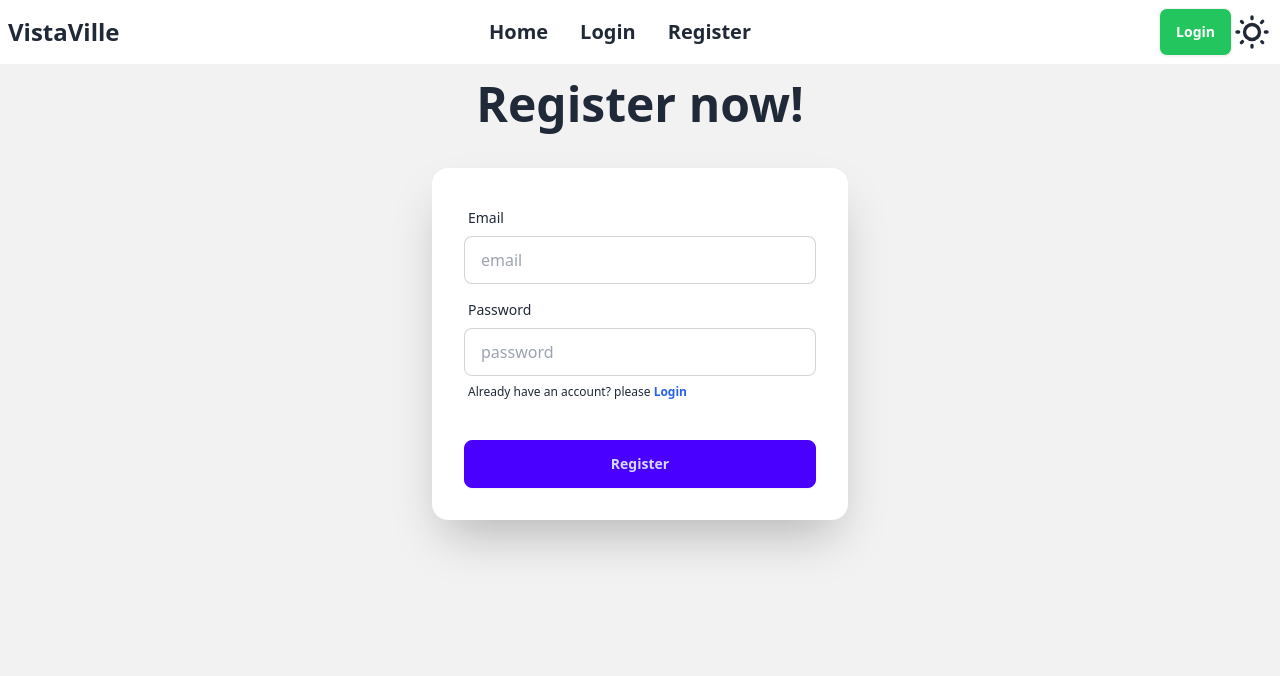
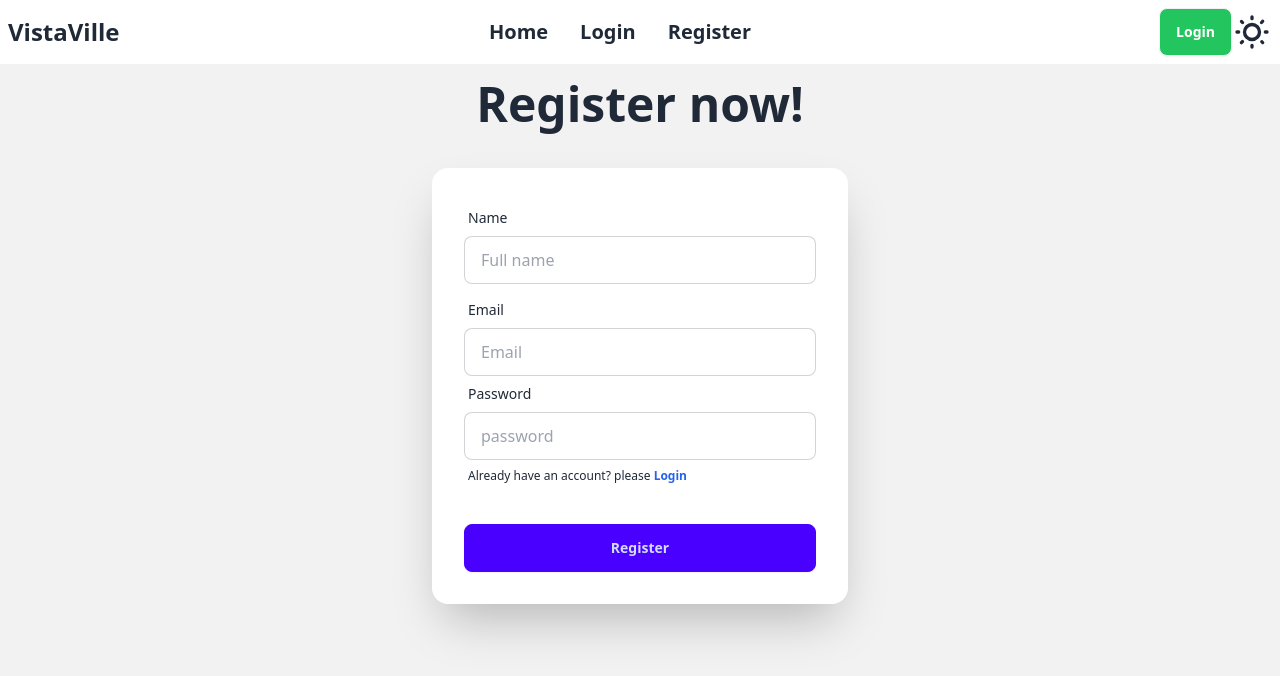
Before and after one commit to Rahi94/assignment-9-recap, a React (Vite) app: page /register in a window 1280 px wide. Shown: the top 676 px of the page. Built offline with nearby package versions, Linux system fonts and the light colour scheme.

Commit message:
form validation completed

```diff
--- a/package.json
+++ b/package.json
@@ -13,6 +13,7 @@
     "firebase": "^10.12.5",
     "react": "^18.3.1",
     "react-dom": "^18.3.1",
+    "react-hook-form": "^7.52.2",
     "react-router-dom": "^6.26.0"
   },
   "devDependencies": {
--- a/src/components/firebaseProvider/FirebaseProvider.jsx
+++ b/src/components/firebaseProvider/FirebaseProvider.jsx
@@ -1,10 +1,19 @@
 import React, { createContext } from 'react';
+import { getAuth, createUserWithEmailAndPassword } from "firebase/auth";
+import auth from '../../firebase/firebase.config';
+export const AuthContext = createContext(null);
 
-export const AuthContext = createContext(null);
+// create user
+const createUser = (email, password)=>{
+    return createUserWithEmailAndPassword(auth, email, password)
+
+}
 
 const FirebaseProvider = ({children}) => {
 
-    const allValue = {name: 'test'};
+    const allValue = {
+        createUser
+    };
     return (
         <AuthContext.Provider value={allValue}>
             {children}
--- a/src/pages/register/Register.jsx
+++ b/src/pages/register/Register.jsx
@@ -1,8 +1,22 @@
-import React from 'react';
+import React, { useContext } from 'react';
 import Navbar from '../../components/Navbar';
 import { Link } from 'react-router-dom';
+import { AuthContext } from '../../components/firebaseProvider/FirebaseProvider';
+import { useForm } from 'react-hook-form';
 
 const Register = () => {
+
+        const {createUser} = useContext(AuthContext)
+        console.log(createUser)
+
+        const {
+            register,
+            handleSubmit,
+            watch,
+            formState: { errors },
+          } = useForm()
+          const onSubmit = (data) => console.log(data)
+
     return (
         <div>
             <Navbar></Navbar>
@@ -14,18 +28,32 @@ const Register = () => {
 
                     </div>
                     <div className="card mt-6 w-1/3 bg-base-100  shrink-0 shadow-2xl">
-                        <form className="card-body">
+                        <form onSubmit={handleSubmit(onSubmit)} className="card-body">
+                            <div className="form-control">
+                                <label className="label">
+                                    <span className="label-text">Name</span>
+                                </label>
+                                <input type="text" placeholder="Full name" className="input input-bordered" required
+                                 {...register("FullName", { required: true })}
+                                />
+                                {errors.FullName && <span className='text-red-500'>This field is required</span>}
+
+                            </div>
                             <div className="form-control">
                                 <label className="label">
                                     <span className="label-text">Email</span>
                                 </label>
-                                <input type="email" placeholder="email" className="input input-bordered" required />
-                            </div>
-                            <div className="form-control">
+                                <input type="email" placeholder="Email" className="input input-bordered" required
+                                {...register("Email", { required: true })}
+                                />
+                                {errors.Email && <span className='text-red-500'>This field is required</span>}
                                 <label className="label">
                                     <span className="label-text">Password</span>
                                 </label>
-                                <input type="password" placeholder="password" className="input input-bordered" required />
+                                <input type="password" placeholder="password" className="input input-bordered" required
+                                {...register("Password", { required: true })}
+                                />
+                                {errors.Password && <span className='text-red-500'>This field is required</span>}
                                 <label className="label">
                                     <a href="#" className="label-text-alt link link-hover">Already have an account? please <Link className='text-blue-600 font-bold' to='/login'>Login</Link></a>
                                 </label>
```
Also changed, not shown: 1 other file (tests, documents, lock files or other folders).
